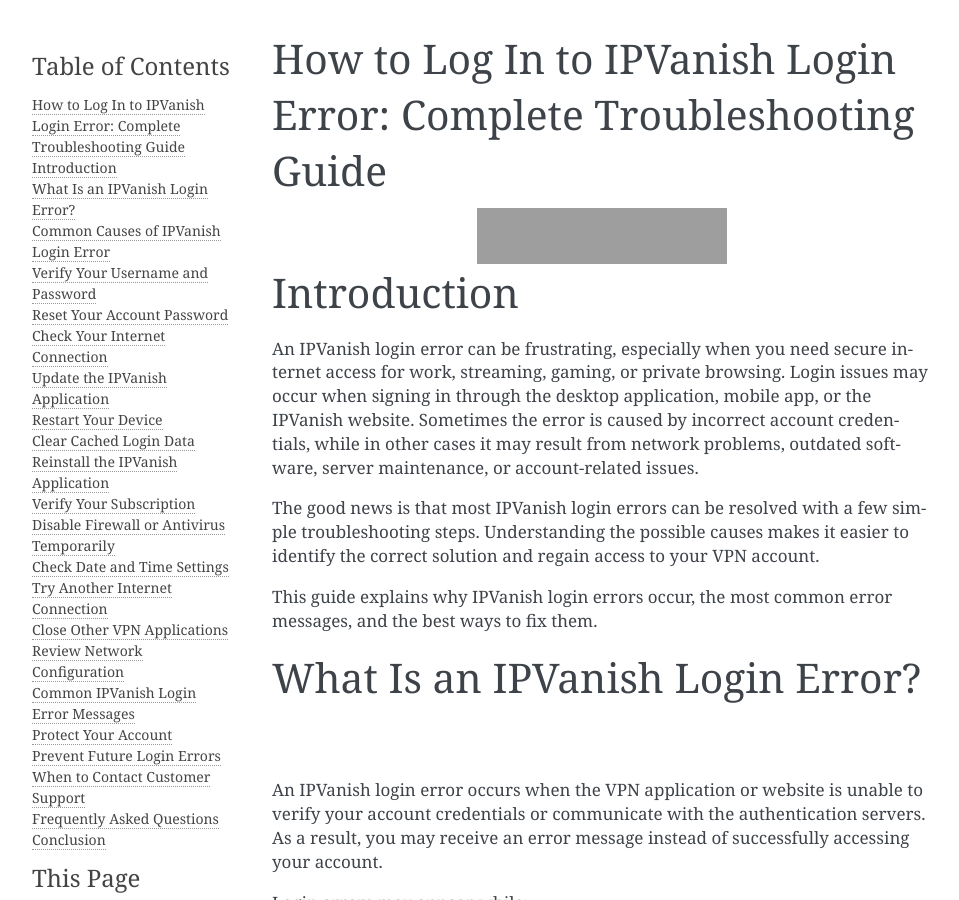
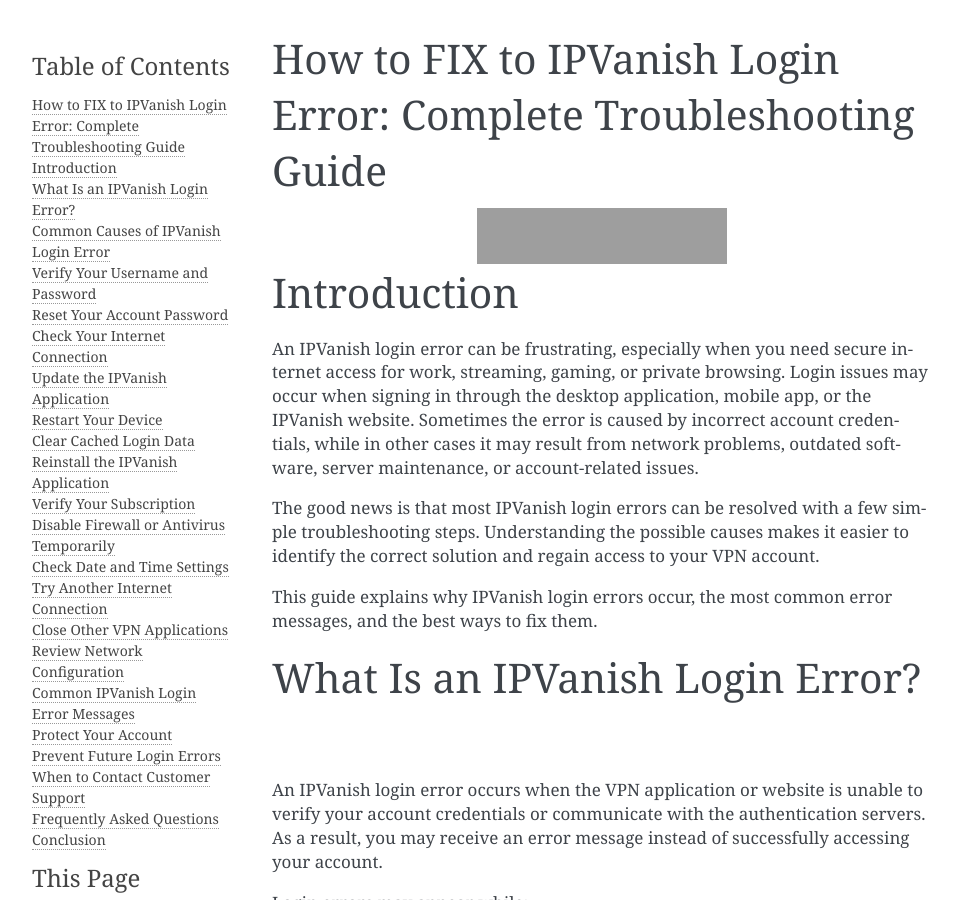
Before and after one commit to ipvanishvpn/ipvanisherror, a Sphinx documentation site: the page built from docs/index.rst, in a window 1280 px wide and 900 px high. Shown: the whole window, without its empty margins (148-1107 px from the left). Built offline with Sphinx 7.4.7, drawn with Linux system fonts in a browser that asks for light colours; grey boxes are pictures that could not be loaded.

Commit message:
Update index.rst

```diff
--- a/docs/index.rst
+++ b/docs/index.rst
@@ -1,4 +1,4 @@
-How to Log In to IPVanish Login Error: Complete Troubleshooting Guide
+How to FIX to IPVanish Login Error: Complete Troubleshooting Guide
 ======================================================================
 
 .. image:: https://img.shields.io/badge/Fix%20Error-1E90FF?style=for-the-badge&logo=icloud&logoColor=white
```
